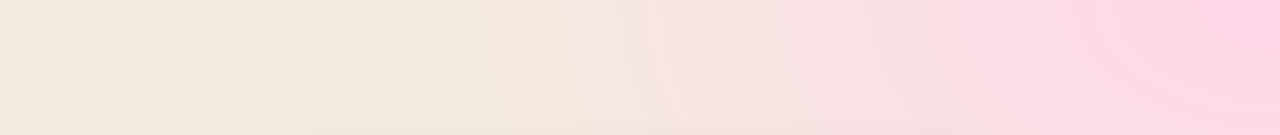
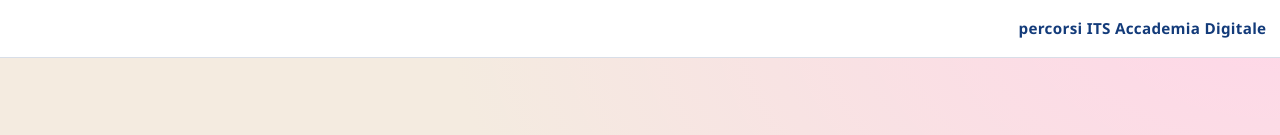
Before and after one commit to vongomben/campagna-digitale-smart, a website built with Vite: page index.html in a window 1280 px wide. Shown: the top 135 px of the page. Built offline with nearby package versions, Linux system fonts and the light colour scheme; files whose address does not match are found by name.

Commit message:
Add IYF site nav so the campaign game can sit in a Jekyll subfolder.
Co-authored-by: Cursor <cursoragent@cursor.com>

```diff
--- a/index.html
+++ b/index.html
@@ -7,6 +7,17 @@
     <title>Campagna Digitale Smart</title>
   </head>
   <body>
+    <nav class="iyf-site-nav" aria-label="Navigazione sito">
+      <a class="iyf-site-nav__home" href="../" aria-label="Torna alla home IT'S YOUR FUTURE">
+        <img
+          class="iyf-site-nav__logo"
+          src="../img/IT-Y-Flogo.png"
+          alt="IT'S YOUR FUTURE"
+          onerror="this.remove()"
+        />
+      </a>
+      <a class="iyf-site-nav__percorso" href="../digitale/">percorsi ITS Accademia Digitale</a>
+    </nav>
     <div id="app"></div>
     <script type="module" src="/src/main.js"></script>
   </body>
--- a/src/style.css
+++ b/src/style.css
@@ -25,6 +25,9 @@ body {
 }
 
 body {
+  display: flex;
+  flex-direction: column;
+  min-height: 100dvh;
   background:
     radial-gradient(ellipse at top right, #ffd6e8 0%, transparent 46%),
     radial-gradient(ellipse at bottom left, #cdeef7 0%, var(--bg) 58%);
@@ -34,12 +37,63 @@ body {
   line-height: 1.45;
 }
 
+.iyf-site-nav {
+  position: sticky;
+  top: 0;
+  z-index: 3000;
+  display: flex;
+  align-items: center;
+  justify-content: space-between;
+  gap: 0.75rem;
+  flex-shrink: 0;
+  min-height: 52px;
+  padding: max(0.4rem, env(safe-area-inset-top)) 0.85rem 0.4rem;
+  background: #fff;
+  border-bottom: 1px solid #d8dee8;
+}
+
+.iyf-site-nav__home {
+  display: flex;
+  align-items: center;
+  min-height: 44px;
+  min-width: 44px;
+  flex-shrink: 0;
+  text-decoration: none;
+}
+
+.iyf-site-nav__logo {
+  display: block;
+  height: 40px;
+  width: auto;
+  max-width: 140px;
+  object-fit: contain;
+}
+
+.iyf-site-nav__percorso {
+  margin-left: auto;
+  display: inline-flex;
+  align-items: center;
+  min-height: 44px;
+  font-size: clamp(0.72rem, 2.8vw, 0.95rem);
+  font-weight: 700;
+  letter-spacing: 0.02em;
+  line-height: 1.25;
+  text-align: right;
+  text-decoration: none;
+  color: #133b7a;
+}
+
+.iyf-site-nav__percorso:hover,
+.iyf-site-nav__percorso:focus-visible {
+  text-decoration: underline;
+}
+
 #app {
-  min-height: 100vh;
-  min-height: 100dvh;
+  flex: 1;
+  min-height: 0;
   display: flex;
   justify-content: center;
-  padding: max(1rem, env(safe-area-inset-top)) 1rem max(1.5rem, env(safe-area-inset-bottom));
+  padding: 1rem 1rem max(1.5rem, env(safe-area-inset-bottom));
 }
 
 .panel {
```
